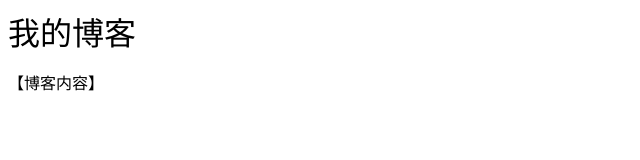
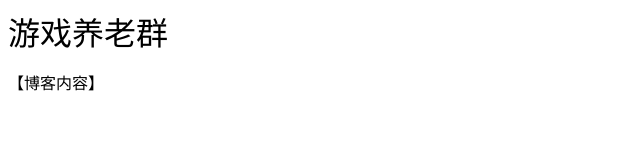
Before and after one commit to ci2233/ci, a plain HTML site: page index.html in a window 1280 px wide. Shown: the whole page, without its empty margins (0-640 px from the left). Drawn offline with Linux system fonts and the light colour scheme.

Commit message:
Update index.html

```diff
--- a/index.html
+++ b/index.html
@@ -3,7 +3,7 @@
         <title>我的博客</title>
     </head>
     <body>
-        <font size=6>我的博客</font><br/>
+        <font size=6>游戏养老群</font><br/>
         <p>【博客内容】</p>
     </body>
 </html>
```
